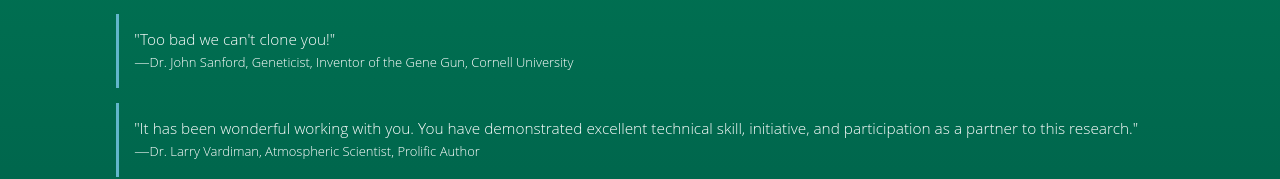
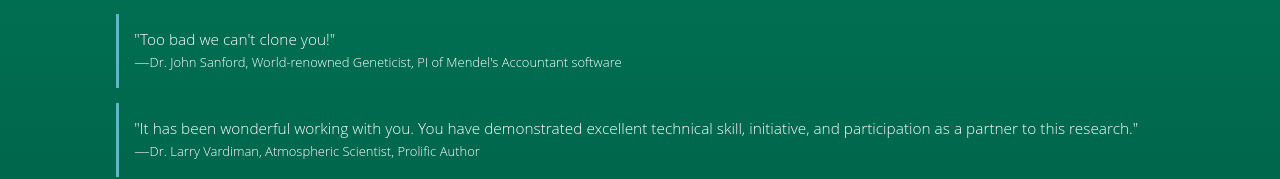
Before and after one commit to whbrewer/whbrewer.github.io, a plain HTML site: page index.html in a window 1280 px wide. Shown: the part 2606-2785 px from the top of the page. Drawn offline with nearby package versions, Linux system fonts and the light colour scheme.

Commit message:
Update Sanford's affiliation

```diff
--- a/index.html
+++ b/index.html
@@ -273,7 +273,7 @@
 
         <blockquote style="color:white" class="hidden-xs">
             "Too bad we can't clone you!"<br/>
-            &mdash;<font size="-1">Dr. John Sanford, Geneticist, Inventor of the Gene Gun, Cornell University</font>
+            &mdash;<font size="-1">Dr. John Sanford, World-renowned Geneticist, PI of Mendel's Accountant software</font>
         </blockquote>
 
         <blockquote style="color:white" class="hidden-xs">
```
